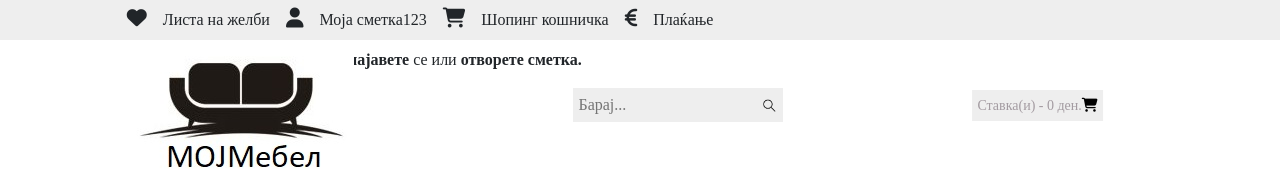
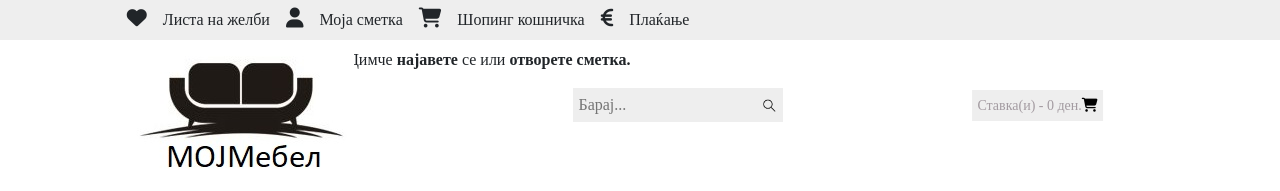
Before and after one commit to dspirovski/moj-mebel, a plain HTML site: page index.html in a window 1280 px wide. Shown: the top 191 px of the page. Drawn offline with nearby package versions, Linux system fonts and the light colour scheme.

Commit message:
welcome-message

```diff
--- a/index.html
+++ b/index.html
@@ -28,7 +28,7 @@
       </div>
       <div class="navclass-item">
         <i style="font-size: 20px;" class="fa"> &#xf007;</i>
-        <li class="top-panel">Моја сметка123</li>
+        <li class="top-panel">Моја сметка</li>
       </div>
       <div class="navclass-item">
         <i style="font-size: 20px;" class="fa">&#xf07a;</i>
@@ -39,7 +39,7 @@
         <li class="top-panel">Плаќање</li>
       </div>
       <li class="top-panel-right" style="padding-left: 200px;">
-        Добредојдовте, <b class="gray-top">најавете</b> се или
+        Добредојдовте, Димче <b class="gray-top">најавете</b> се или
         <b class="gray-top">отворете сметка.</b>
       </li>
     </ul>
```
